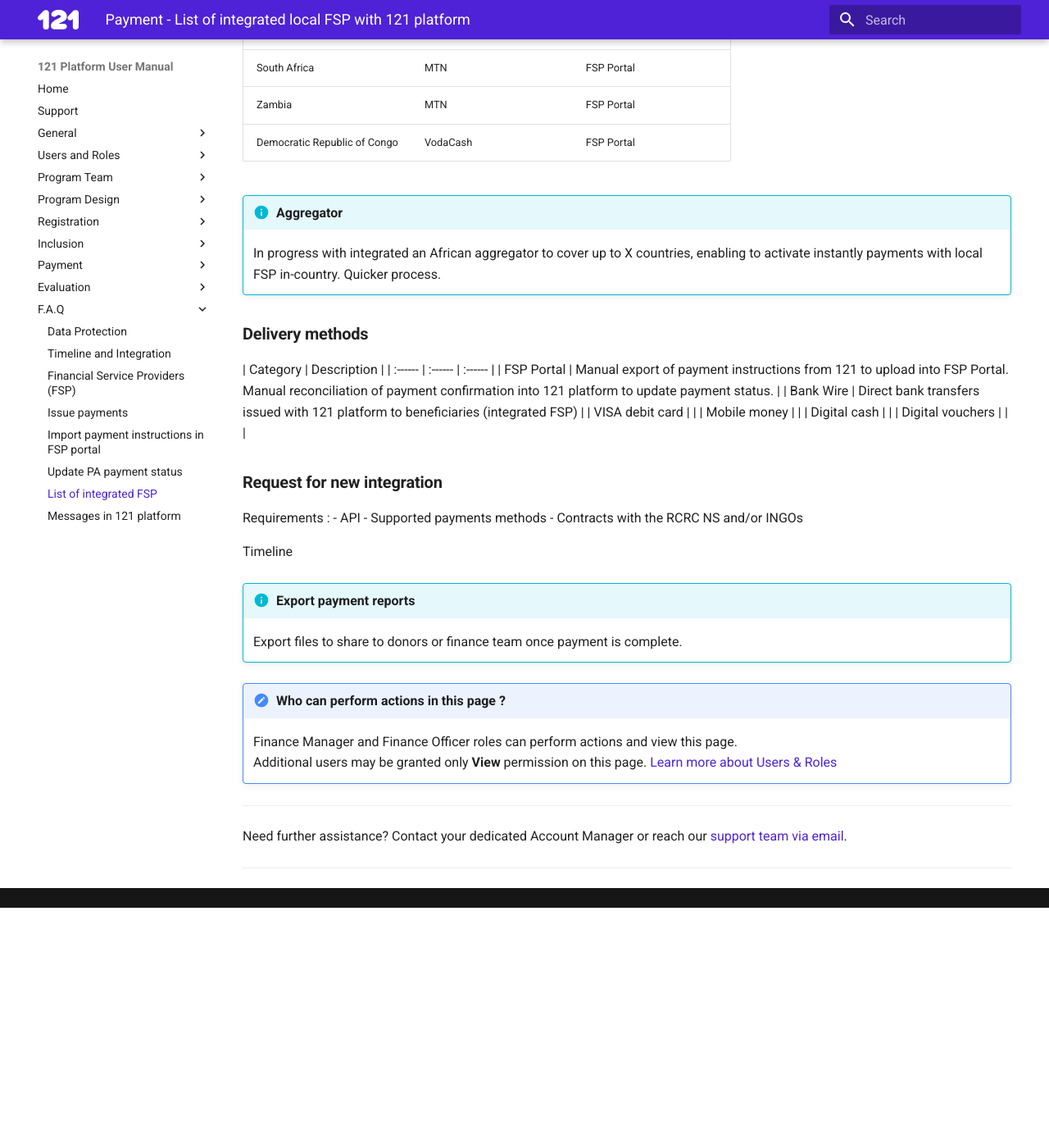
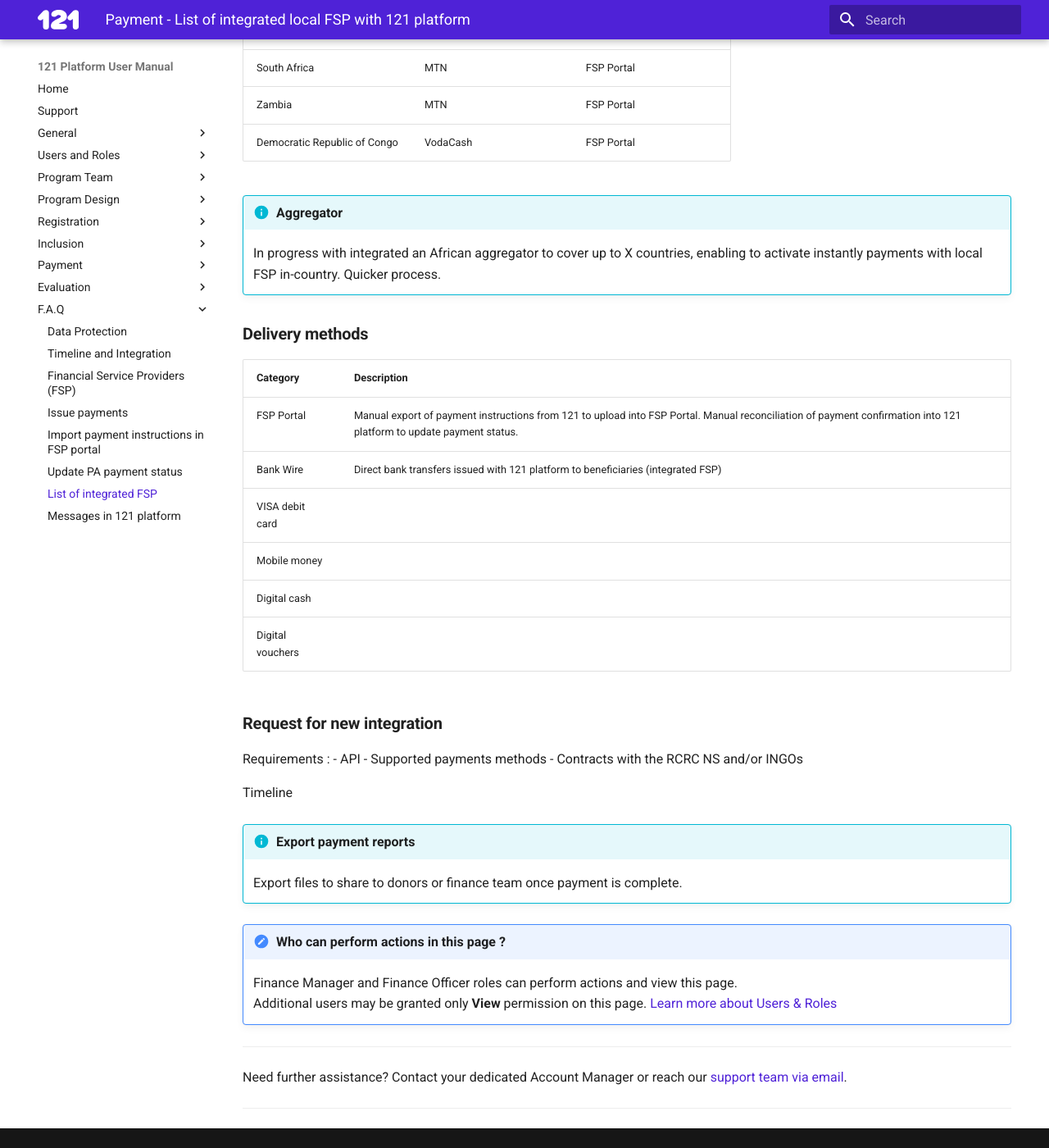
Before and after one commit to rodekruis/data-service-catalogue, an MkDocs documentation site: the page built from docs/payment/integration-fsp.md, in a window 1280 px wide and 1400 px high, scrolled down 477 px. Shown: the whole window at 82% size. Built offline with MkDocs 1.6.1 and Material for MkDocs 9.7.7, drawn with Linux system fonts in a browser that asks for light colours; plug-ins that fetch from the network failed and are left out; before the commit the page ends 1584 px from its top, so only the background shows below that.

Commit message:
fix: Cleanup column-alignment (+fix missing!) with Markdown-All-in-One extension

```diff
--- a/docs/payment/integration-fsp.md
+++ b/docs/payment/integration-fsp.md
@@ -10,14 +10,14 @@
 
 ### **List of local FSP integrated with 121 platform**
 
-| Country  | FSP name | Enabled Delivery methods |
-| :------ | :------ | :------ |
-| Kenya | MPESA Safaricom | Mobile money |
-| Ethiopia | Commercial Bank of Ethiopia | Bank transfer |
-| The Netherlands | Intersolve | VISA debit cards, eVouchers |
-| South Africa | MTN | FSP Portal |
-| Zambia | MTN | FSP Portal |
-| Democratic Republic of Congo | VodaCash | FSP Portal |
+| Country                      | FSP name                    | Enabled Delivery methods    |
+| :--------------------------- | :-------------------------- | :-------------------------- |
+| Kenya                        | MPESA Safaricom             | Mobile money                |
+| Ethiopia                     | Commercial Bank of Ethiopia | Bank transfer               |
+| The Netherlands              | Intersolve                  | VISA debit cards, eVouchers |
+| South Africa                 | MTN                         | FSP Portal                  |
+| Zambia                       | MTN                         | FSP Portal                  |
+| Democratic Republic of Congo | VodaCash                    | FSP Portal                  |
 
 
 !!! info "Aggregator"
@@ -26,17 +26,14 @@
 
 ### **Delivery methods**
 
-| Category | Description |
-| :------ | :------ | :------ |
-| FSP Portal | Manual export of payment instructions from 121 to upload into FSP Portal. Manual reconciliation of payment confirmation into 121 platform to update payment status. |
-| Bank Wire | Direct bank transfers issued with 121 platform to beneficiaries (integrated FSP) |
-| VISA debit card | |
-| Mobile money | |
-| Digital cash | |
+| Category         | Description |
+| ---------------- | ----------- |
+| FSP Portal       | Manual export of payment instructions from 121 to upload into FSP Portal. Manual reconciliation of payment confirmation into 121 platform to update payment status. |
+| Bank Wire        | Direct bank transfers issued with 121 platform to beneficiaries (integrated FSP) |
+| VISA debit card  | |
+| Mobile money     | |
+| Digital cash     | |
 | Digital vouchers | |
-|
-
-
 
 ### **Request for new integration**
 
--- a/docs/stylesheets/extra.css
+++ b/docs/stylesheets/extra.css
@@ -23,3 +23,11 @@
   border-radius: 0.375rem;
   box-shadow: 0 0.5rem 1rem rgba(0, 0, 0, 0.3);
 }
+
+/* Add more specifc details to icons */
+.twemoji.yes {
+  color: green;
+}
+.twemoji.req {
+  color: darkgrey;
+}
```
Also changed, not shown: docs/design/read-change-design-details.md (+12 -12 lines), docs/users/description-roles.md (+29 -30 lines), docs/users/users-roles-page.md (+8 -10 lines).
